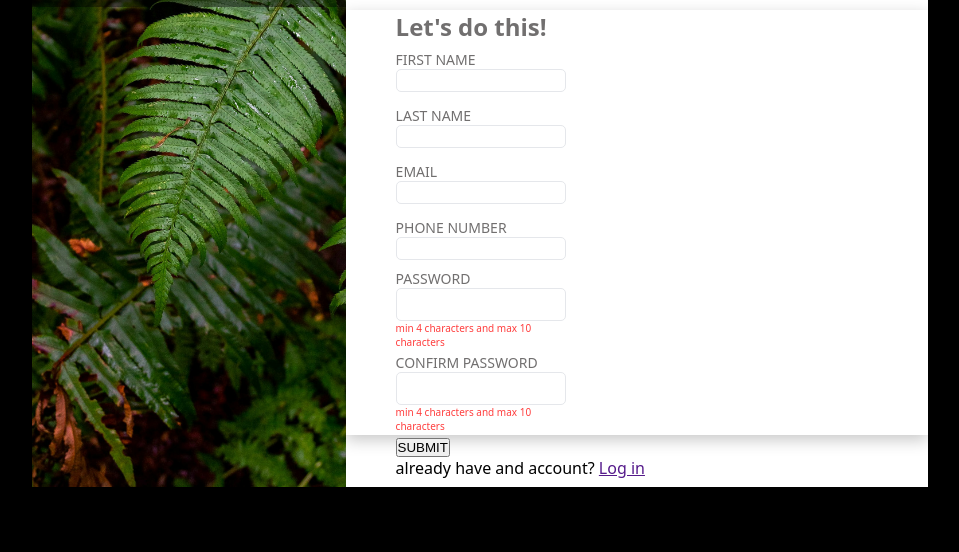
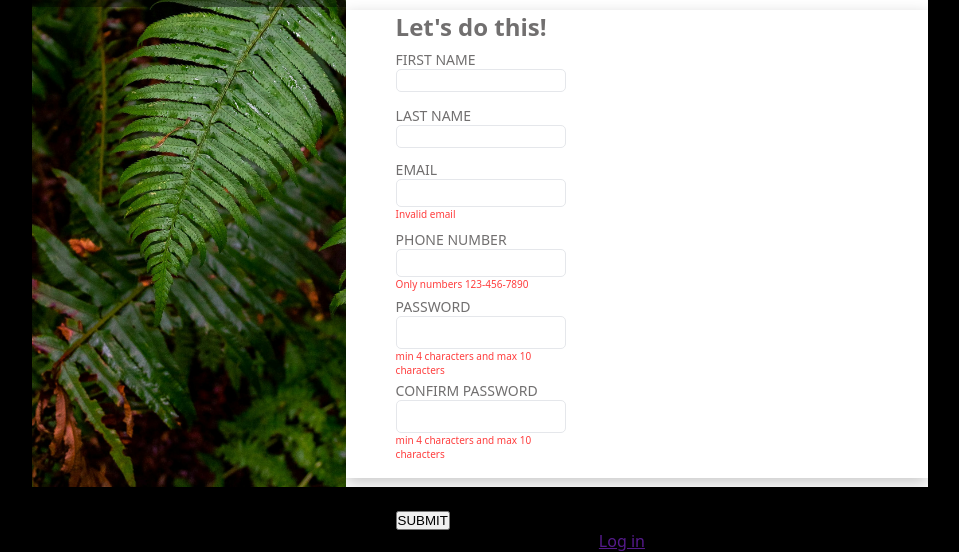
Before and after one commit to RihamRamzi/Sign-up-form, a plain HTML site: page index.html in a window 1280 px wide. Shown: the part 313-865 px from the top of the page, without its empty margins (160-1119 px from the left). Before the commit the page ends 800 px from the top, so only its background shows below. Drawn offline with Linux system fonts and the light colour scheme.

Commit message:
fixed major html problem
1. there was mistake in indentation
on html fixed it
2. now working on the error message

```diff
--- a/index.html
+++ b/index.html
@@ -24,38 +24,57 @@
             quibusdam exercitationem omnis, dicta, quasi laudantium in. Minima a
             suscipit iusto corporis!
           </p>
-          <p>
-            JUST DO IT
-          </p>
+          <p>JUST DO IT</p>
         </div>
+        <form action="">
           <div class="formCon">
-          <form action="">
             <h2>Let's do this!</h2>
             <div class="inputCon">
               <div>
                 <label for="fName">FIRST NAME</label>
-                  <input type="text" id="fName" name="firstName" required/>
+                <input type="text" id="fName" name="firstName" required />
               </div>
               <div>
                 <label for="lName">LAST NAME</label>
-                  <input type="text" id="lName" name="lastName" required/>
+                <input type="text" id="lName" name="lastName" required />
               </div>
               <div>
                 <label for="email">EMAIL</label>
                 <input type="email" id="email" name="userEmail" />
+                <span>Invalid email</span>
               </div>
               <div>
                 <label for="phoneNum">PHONE NUMBER</label>
-                  <input type="tel" id="phoneNum" name="userTelNum" inputmode="numeric"/>
+                <input
+                  type="tel"
+                  id="phoneNum"
+                  name="userTelNum"
+                  inputmode="numeric"
+                  pattern="[0-9]{3}-[0-9]{3}-[0-9]{4}"
+                />
+                <span>Only numbers 123-456-7890</span>
               </div>
               <div>
                 <label for="password">PASSWORD</label>
-                  <input type="password" id="userPwd" required minlength="4" maxlength="10"/>
+                <input
+                  type="password"
+                  id="userPwd"
+                  required
+                  minlength="4"
+                  maxlength="10"
+                />
                 <span>min 4 characters and max 10 characters</span>
               </div>
               <div>
                 <label for="cpassword">CONFIRM PASSWORD</label>
-                  <input type="password" id="cpassword" name="userCPwd" required minlength="4" maxlength="10"/>
+                <input
+                  type="password"
+                  id="cpassword"
+                  name="userCPwd"
+                  required
+                  minlength="4"
+                  maxlength="10"
+                />
                 <span>min 4 characters and max 10 characters</span>
               </div>
             </div>
--- a/styles.css
+++ b/styles.css
@@ -67,18 +67,18 @@ img {
   display: flex;
   flex-direction: column;
 }
-.formDescription,
-.formCon,
-.btnCon {
+form {
+  height: 100%;
   flex: 1;
-  padding-left: 50px;
 }
+
 .formDescription {
   display: flex;
   flex-direction: column;
   justify-content: end;
+  padding-left: 50px;
   padding-right: 200px;
-  flex: 1.2;
+  flex: 0.6;
 }
 
 .formDescription p {
@@ -94,6 +94,8 @@ img {
   flex-wrap: wrap;
   height: 80%;
   width: 80%;
+  padding-bottom: 15px;
+  margin-bottom: 30px;
 }
 .inputCon > div {
   width: 40%;
@@ -102,9 +104,7 @@ img {
   justify-content: center;
   margin-right: 50px;
 }
-form {
-  height: 100%;
-}
+
 input {
   border: 1px solid #e5e7eb;
   border-radius: 5px;
@@ -112,8 +112,17 @@ input {
   padding: 10px;
   outline: none;
 }
+span {
+  font-size: 10px;
+  color: hsla(0, 100%, 50%, 0.76);
+  visibility: hidden;
+}
 input:user-invalid {
   border: 1px solid hsla(0, 100%, 50%, 0.397);
+}
+input:invalid,
+span {
+  visibility: visible;
 }
 input:focus {
   border: 1px solid hsla(240, 99%, 49%, 0.521);
@@ -128,7 +137,7 @@ label {
 h2 {
   color: hsl(0, 1%, 44%);
 }
-span {
-  font-size: 10px;
-  color: hsla(0, 100%, 50%, 0.76);
+
+form > div {
+  padding-left: 50px;
 }
```
Lines whose indentation alone changed are shown as unchanged.
